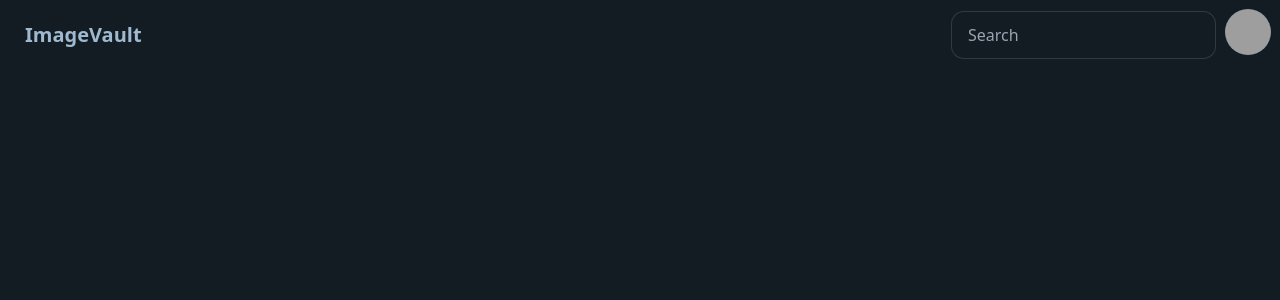
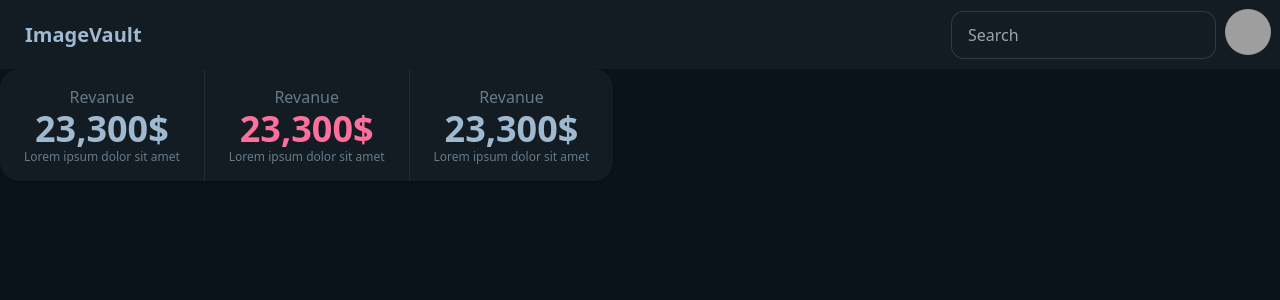
Before and after one commit to Harabe-x/Upload, a Svelte app in the folder ImgUpload/: page / in a window 1280 px wide. Shown: the top 300 px of the page. Built offline with nearby package versions, Linux system fonts and the light colour scheme; grey boxes are pictures that could not be loaded.

Commit message:
Added chart.js

```diff
--- a/ImgUpload/package.json
+++ b/ImgUpload/package.json
@@ -16,5 +16,9 @@
     "svelte": "^4.2.12",
     "tailwindcss": "^3.4.3",
     "vite": "^5.2.0"
+  },
+  "dependencies": {
+    "chart.js": "^4.4.2",
+    "svelte-chartjs": "^3.1.5"
   }
 }
--- a/ImgUpload/src/App.svelte
+++ b/ImgUpload/src/App.svelte
@@ -3,14 +3,17 @@
   import Navbar from './lib/Navbar/Navbar.svelte'
   import TestComponent from './lib/Components/TestComponent.svelte';
   import getIconStore from './js/IconStore';
-
+  import Dashboard from './lib/Pages/Dashboard.svelte';
   const icons = getIconStore();
 
 </script>
 
+<div class="flex flex-col">
   <Navbar></Navbar>
-
-  <TestComponent> </TestComponent>
+  <div  class="w-full h-screen bg-base-300">
+     <Dashboard></Dashboard>
+  </div>
+</div>
 <style>
 
 </style>
--- /dev/null
+++ b/ImgUpload/src/lib/Pages/Dashboard.svelte
@@ -0,0 +1,16 @@
+<script>
+   import StatsFrame from "../DataPresenters/Stats/StatsFrame.svelte";
+    import Stat from "../DataPresenters/Stats/Stat.svelte";
+</script>
+
+<StatsFrame>
+    <Stat title="Revanue" centered={true} value="23,300$"         description="Lorem ipsum dolor sit amet">
+    </Stat>
+
+    <Stat title="Revanue" color="text-secondary" centered={true} value="23,300$"         description="Lorem ipsum dolor sit amet">
+    </Stat>
+
+    <Stat title="Revanue" centered={true} value="23,300$"         description="Lorem ipsum dolor sit amet">
+    </Stat>
+
+</StatsFrame>
--- /dev/null
+++ b/package.json
@@ -0,0 +1,5 @@
+{
+  "dependencies": {
+    "chart.js": "^4.4.2"
+  }
+}
```
Also changed, not shown: ImgUpload/src/lib/DataPresenters/Stats/Charts/LinearChart.svelte (added), 2 other files (tests, documents, lock files or other folders).
